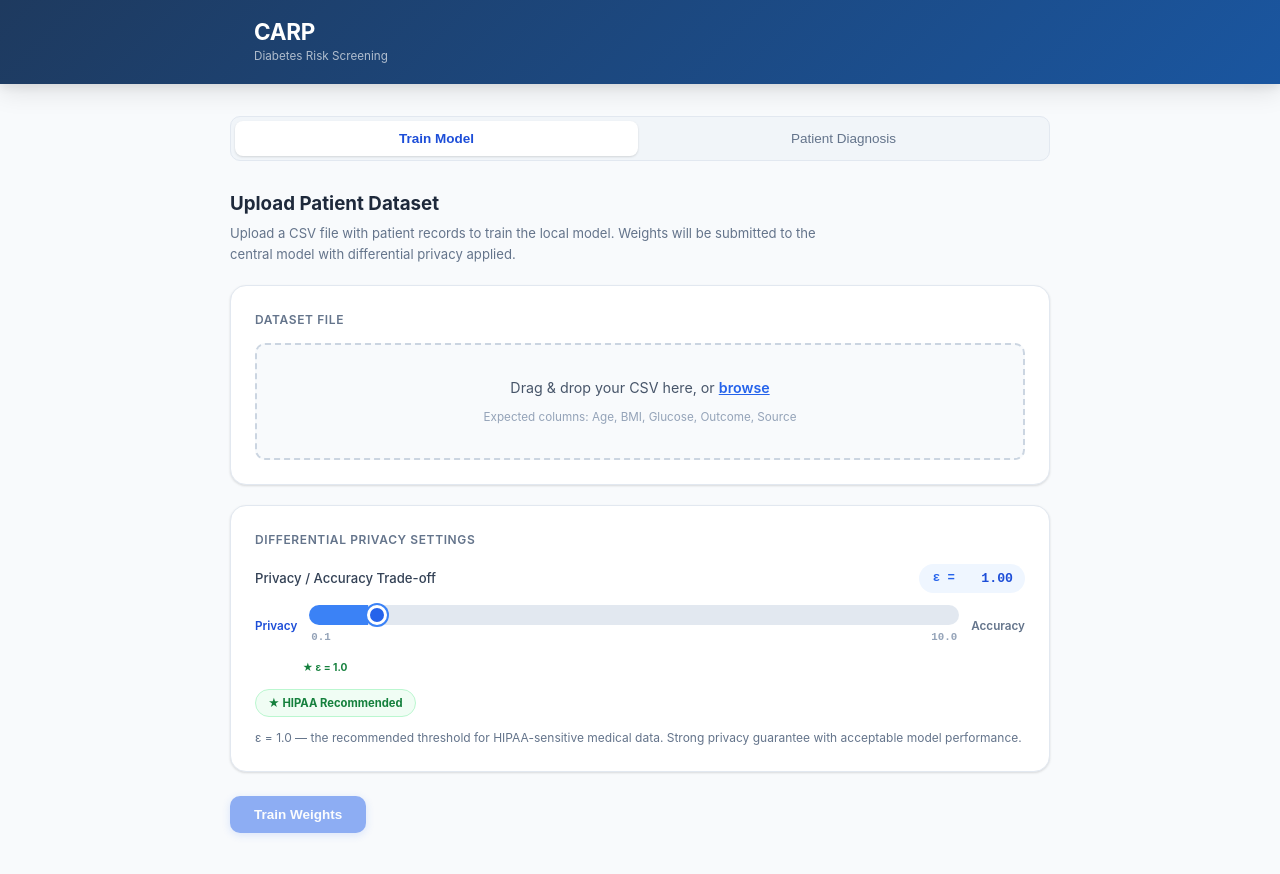
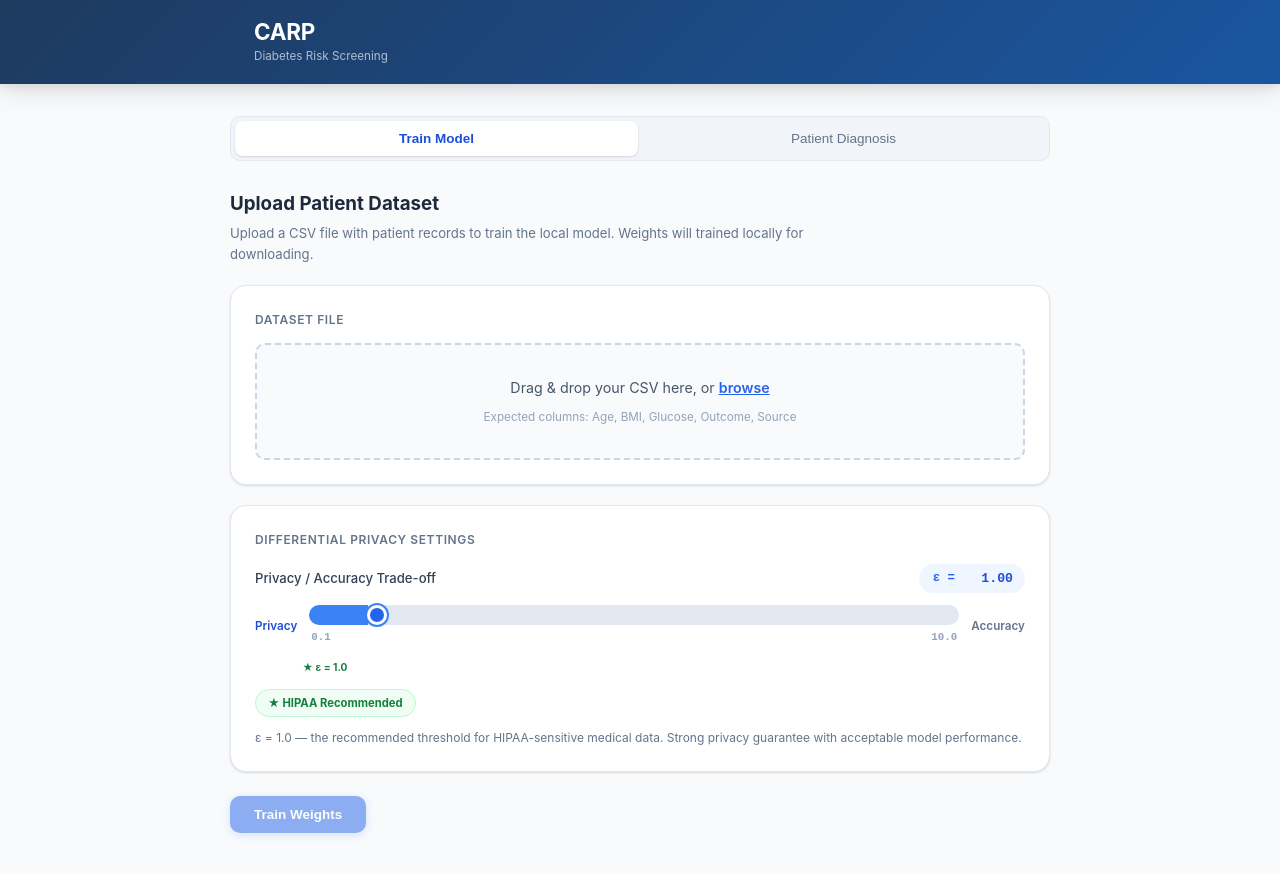
Before and after one commit to CharlesLiuCool/carp-crimsoncode-2026, a React (Vite) app in the folder hospital_client/frontend/: page / in a window 1280 px wide. Shown: the top 874 px of the page. Built offline with nearby package versions, Linux system fonts and the light colour scheme.

Commit message:
change desc

```diff
--- a/hospital_client/frontend/src/components/TrainTab.jsx
+++ b/hospital_client/frontend/src/components/TrainTab.jsx
@@ -101,8 +101,7 @@ export default function TrainTab() {
         <h2>Upload Patient Dataset</h2>
         <p className="section-sub">
           Upload a CSV file with patient records to train the local model.
-          Weights will be submitted to the central model with differential
-          privacy applied.
+          Weights will trained locally for downloading.
         </p>
       </div>
 
```
